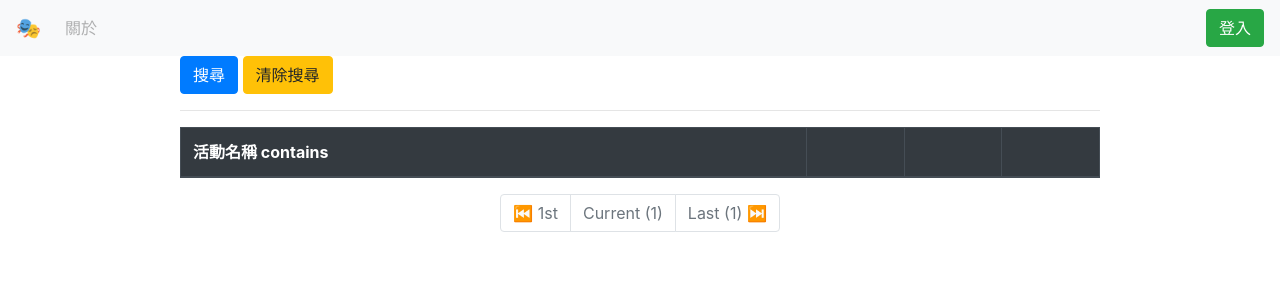
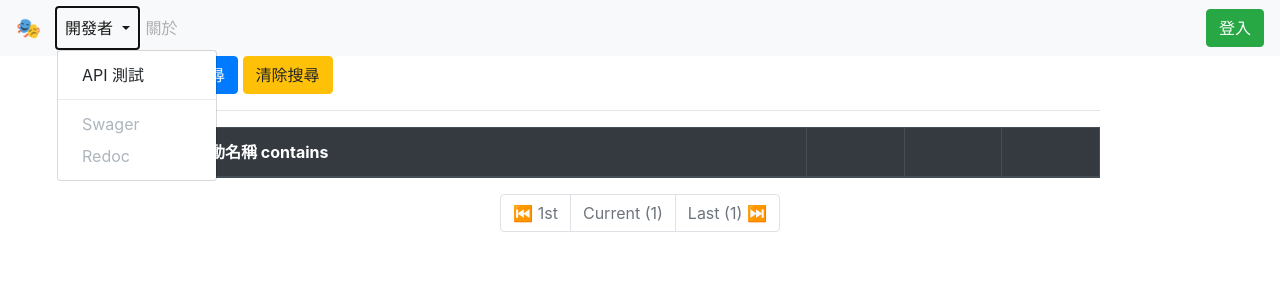
Before and after one commit to yellowsoar/musical_activity_viewer, a Django app: page /operation/ in a window 1280 px wide, after a click on "開發者". Shown: the top 300 px of the page. Run offline with Django 5.2, Linux system fonts and the light colour scheme; data that the repository does not hold is empty; some libraries are stand-ins or nearby versions.

Commit message:
feat: activity navbar items for developer

```diff
--- a/src/opendata_tw/templates/base.html
+++ b/src/opendata_tw/templates/base.html
@@ -20,6 +20,17 @@
 
   <div class="collapse navbar-collapse" id="navbarSupportedContent">
     <ul class="navbar-nav mr-auto">
+      <li class="nav-item dropdown">
+        <a class="nav-link dropdown-toggle" href="#" role="button" data-toggle="dropdown" aria-expanded="false">
+          開發者
+        </a>
+        <div class="dropdown-menu">
+          <a class="dropdown-item" href="{% url 'api_activity_filter_dev' %}">API 測試</a>
+          <div class="dropdown-divider"></div>
+          <a class="dropdown-item disabled" href="#">Swager</a>
+          <a class="dropdown-item disabled" href="#">Redoc</a>
+        </div>
+      </li>
       <li class="nav-item">
         <a class="nav-link disabled">關於</a>
       </li>
```
